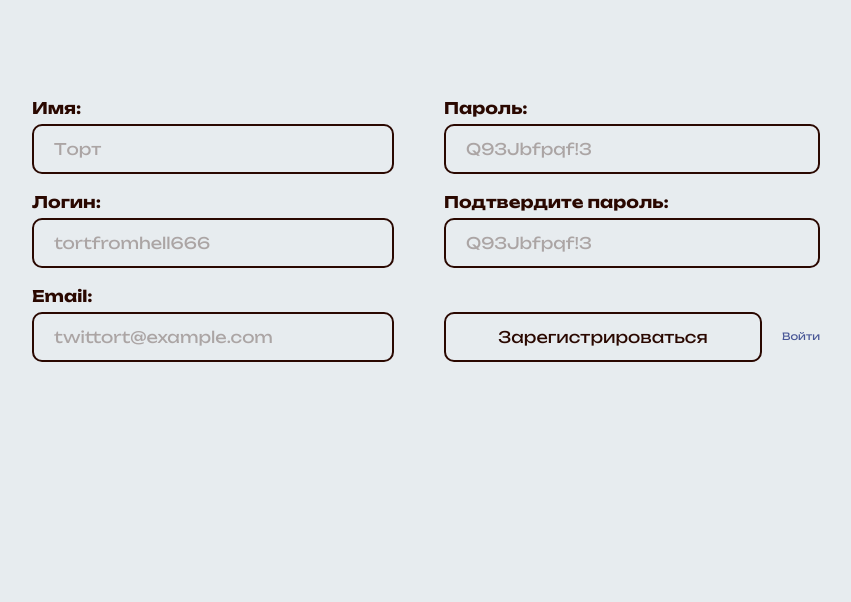
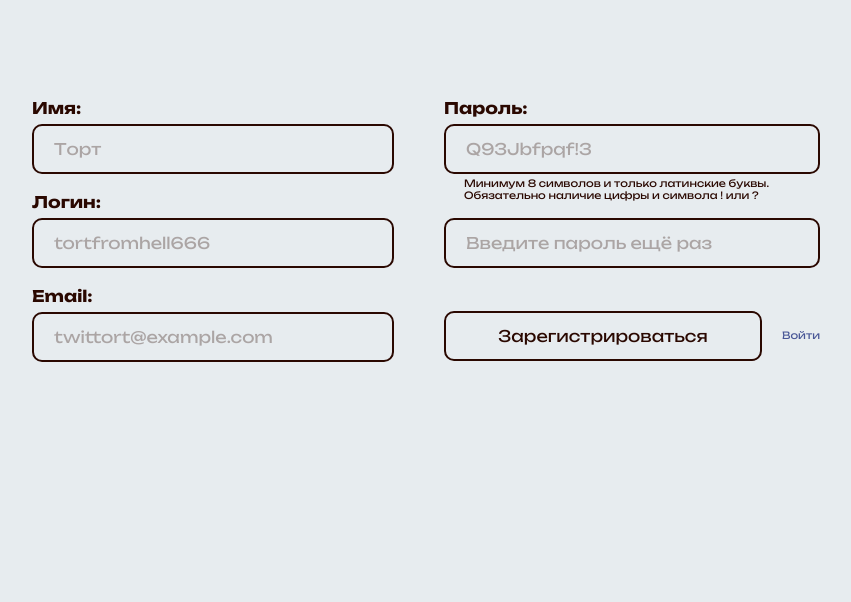
Before and after one commit to veselovese/ecosorter-forum, a PHP site: page /registration in a window 1280 px wide. Shown: the part 139-741 px from the top of the page, without its empty margins (8-859 px from the left). Run offline with PHP 8.4, Linux system fonts and the light colour scheme.

Commit message:
reg small

```diff
--- a/css/main.css
+++ b/css/main.css
@@ -679,6 +679,27 @@ textarea {
     object-fit: cover;
 }
 
+.small {
+    font-size: 1rem;
+    font-weight: 400;
+    display: inline-block;
+    padding: 0 2rem;
+    line-height: 118.5%;
+    margin-top: 0.5rem;
+}
+
+#div-pass {
+    gap: 0;
+}
+
+.input-pass2 {
+    margin-top: 1.4rem;
+}
+
+#buttons.reg {
+    margin-top: 4.35rem;
+}
+
 @media (max-width: 1270px) {
     .wrapper {
         padding-left: 1.6rem;
@@ -800,6 +821,10 @@ textarea {
 }
 
 @media (max-width: 570px) {
+    #buttons.reg {
+        margin-top: 2rem;
+    }
+
     .hed-link-singup {
         font-size: 1rem;
         padding: 1rem 2.6rem;
--- a/registration.php
+++ b/registration.php
@@ -9,7 +9,6 @@ session_start();
     <meta charset="UTF-8">
     <meta name="viewport" content="width=device-width, initial-scale=1, maximum-scale=1">
     <title>Регистрация в Twittort</title>
-    <link rel="stylesheet" href="css/main.css">
     <link rel="stylesheet" href="css/main.css">
     <link rel="apple-touch-icon" sizes="180x180" href="pic/icon/apple-touch-icon.png">
     <link rel="icon" type="image/png" sizes="32x32" href="pic/icon/favicon-32x32.png">
@@ -49,14 +48,15 @@ session_start();
                             <input class="input" type="email" name="email" placeholder="twittort@example.com" required>
                         </label>
                     </div>
-                    <div>
+                    <div id="div-pass">
                         <label>Пароль:
-                            <input class="input" type="password" name="password" placeholder="Q93Jbfpqf!3" required minlength="8">
+                            <input class="input-pass1" type="password" name="password" placeholder="Q93Jbfpqf!3" required minlength="8">
+                            <span class="small">Минимум 8 символов и только латинские буквы. Обязательно наличие цифры и символа ! или ?</span>
                         </label>
-                        <label>Подтвердите пароль:
-                            <input class="input" type="password" name="password_confirm" placeholder="Q93Jbfpqf!3" required minlength="8">
+                        <label>
+                            <input class="input-pass2" type="password" name="password_confirm" placeholder="Введите пароль ещё раз" required minlength="8">
                         </label>
-                        <div id="buttons">
+                        <div id="buttons" class="reg">
                             <button type="submit">Зарегистрироваться</button>
                             <a class="link" href="./">Войти</a>
                         </div>
```
